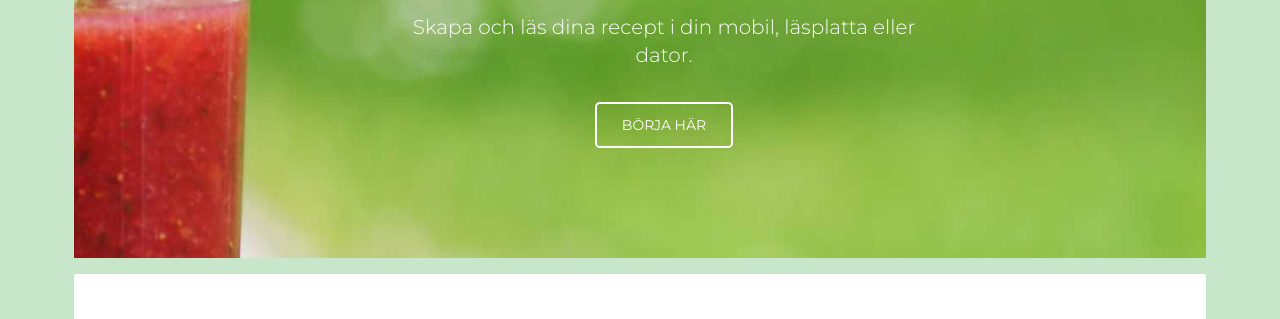
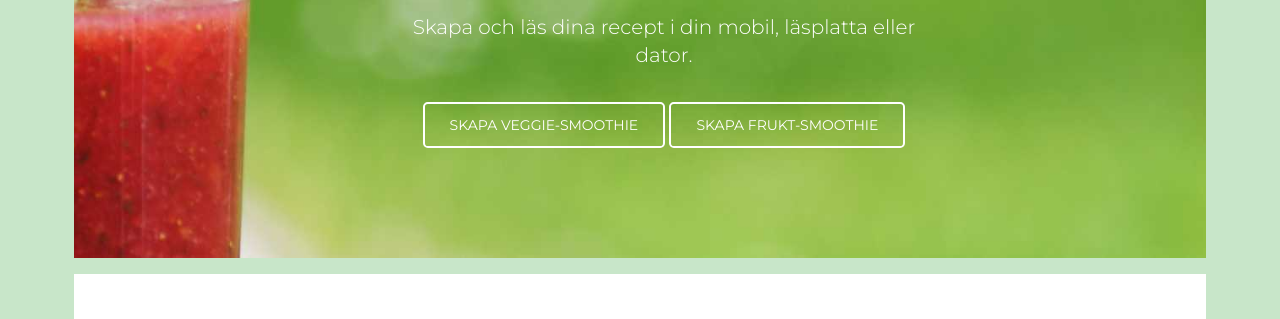
Before and after one commit to Digitaldoktorn/SmoothieFixer, a website: page index.html in a window 1280 px wide. Shown: the part 461-780 px from the top of the page. Drawn offline with Linux system fonts and the light colour scheme.

Commit message:
extra button

```diff
--- a/index.html
+++ b/index.html
@@ -89,7 +89,8 @@
               <h1 class="mb-3 font-weight-bold ">Skapa nyttiga och välsmakande smoothies</h1>
               <p class="mb-3 text-white lead">Vettig näringslära i grunden. Du kan inte misslyckas! </p>
               <p class="mb-3 text-white lead">Skapa och läs dina recept i din mobil, läsplatta eller dator. </p>
-              <a class="mt-3 btn btn-outline-white btn-lg" href="#!" role="button">Börja här</a>
+              <a class="mt-3 btn btn-outline-white btn-lg" href="#!" role="button">Skapa veggie-smoothie</a>
+              <a class="mt-3 btn btn-outline-white btn-lg" href="#!" role="button">Skapa frukt-smoothie</a>
             </div>
           </div>
         </div>
@@ -180,7 +181,7 @@
     <!-- Copyright -->
     <div class="text-center p-5" style="background-color: rgba(0, 0, 0, 0.2);">
       © 2020 Copyright:
-      <a class="text-dark" href="https://mdbootstrap.com/">MDBootstrap.com</a>
+      <a class="text-dark" href="https://smoothiefixer.com/">SmoothieFixer.com</a>
     </div>
     <!-- Copyright -->
   </footer>
```
